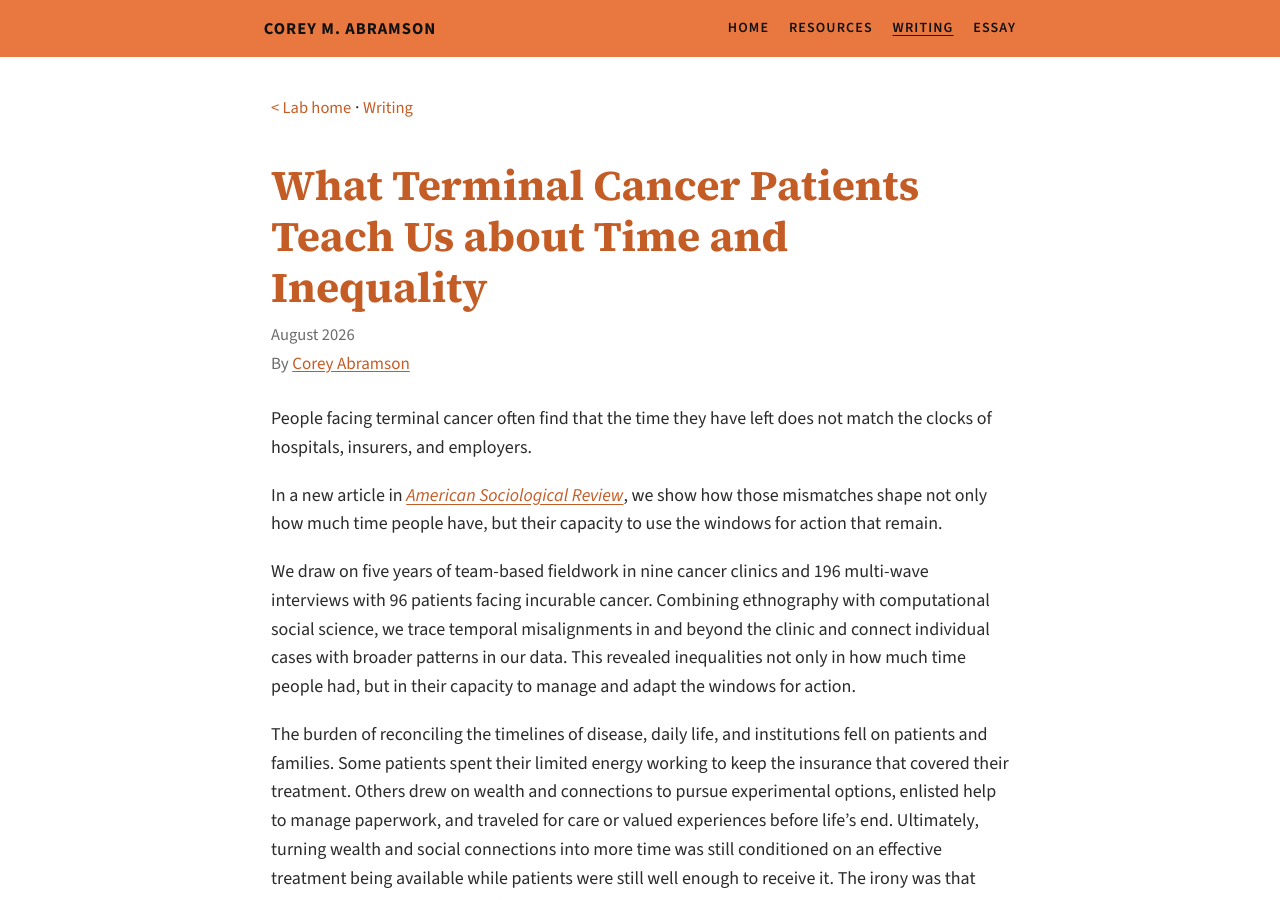
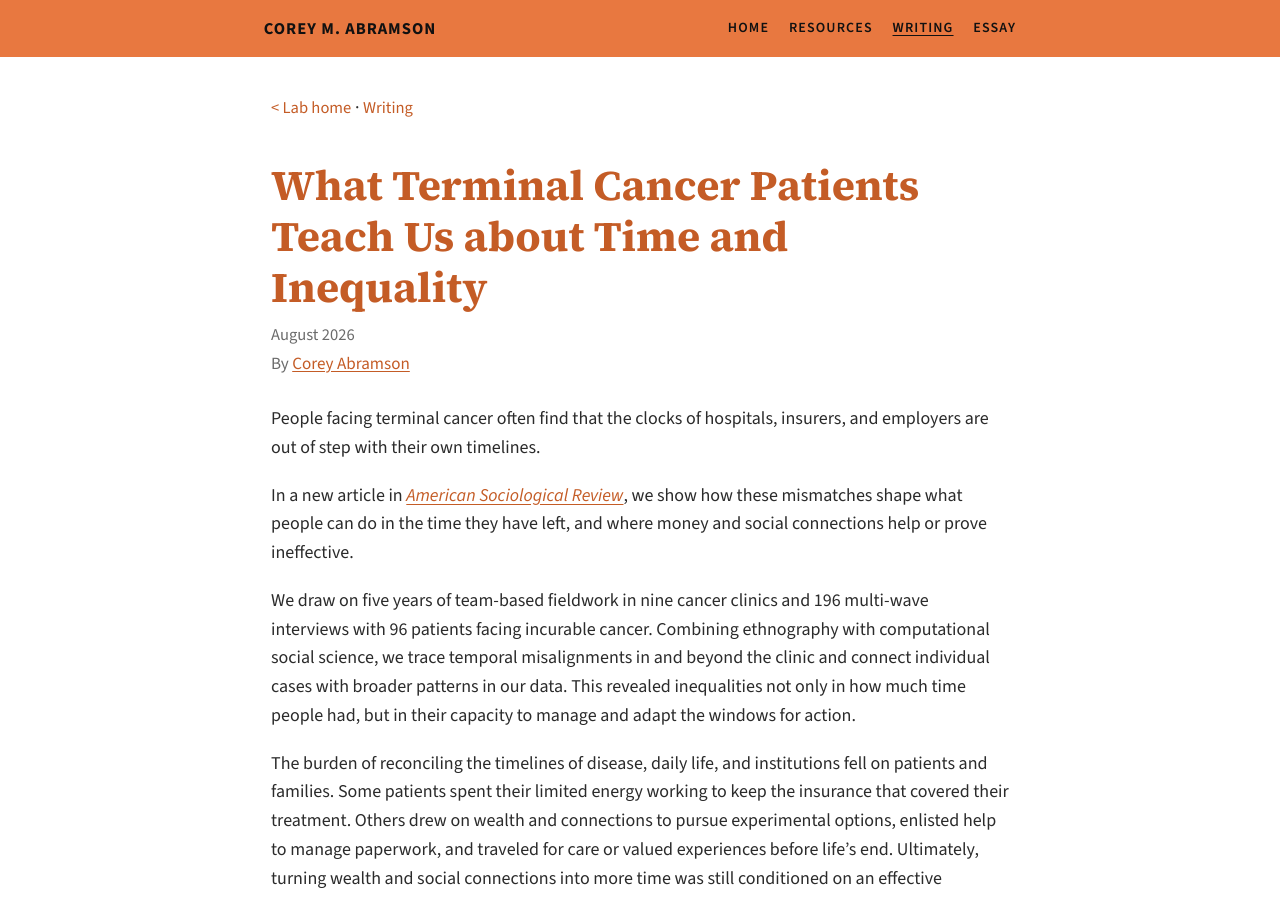
Before and after one commit to Computational-Ethnography-Lab/Computational-Ethnography-Lab.io, a Jekyll site: the page built from writing/temporal-misalignment-and-unequal-agency/index.html, in a window 1280 px wide and 900 px high. Built offline with Jekyll 4.4.1, drawn with Linux system fonts in a browser that asks for light colours.

Commit message:
Slight edits.

```diff
--- a/writing/temporal-misalignment-and-unequal-agency/index.html
+++ b/writing/temporal-misalignment-and-unequal-agency/index.html
@@ -10,7 +10,7 @@ layout: null
 <meta name="author" content="Corey Abramson">
 <link rel="canonical" href="https://computationalethnography.org/writing/temporal-misalignment-and-unequal-agency/">
 <meta property="og:title" content="What Terminal Cancer Patients Teach Us about Time and Inequality">
-<meta property="og:description" content="People facing terminal cancer often find that the time they have left does not match the clocks of hospitals, insurers, and employers.">
+<meta property="og:description" content="People facing terminal cancer often find that the clocks of hospitals, insurers, and employers are out of step with their own timelines.">
 <meta property="og:url" content="https://computationalethnography.org/writing/temporal-misalignment-and-unequal-agency/">
 <meta name="citation_doi" content="10.1177/00031224261448220">
 <link rel="preconnect" href="https://fonts.googleapis.com">
@@ -187,9 +187,9 @@ layout: null
 <p class="date">August 2026</p>
 <p class="byline">By <a href="https://profiles.rice.edu/faculty/corey-m-abramson">Corey Abramson</a></p>
 
-<p>People facing terminal cancer often find that the time they have left does not match the clocks of hospitals, insurers, and employers.</p>
+<p>People facing terminal cancer often find that the clocks of hospitals, insurers, and employers are out of step with their own timelines.</p>
 
-<p>In a new article in <a href="https://doi.org/10.1177/00031224261448220"><em>American Sociological Review</em></a>, we show how those mismatches shape not only how much time people have, but their capacity to use the windows for action that remain.</p>
+<p>In a new article in <a href="https://doi.org/10.1177/00031224261448220"><em>American Sociological Review</em></a>, we show how these mismatches shape what people can do in the time they have left, and where money and social connections help or prove ineffective.</p>
 
 <p>We draw on five years of team-based fieldwork in nine cancer clinics and 196 multi-wave interviews with 96 patients facing incurable cancer. Combining ethnography with computational social science, we trace temporal misalignments in and beyond the clinic and connect individual cases with broader patterns in our data. This revealed inequalities not only in how much time people had, but in their capacity to manage and adapt the windows for action.</p>
 
```
